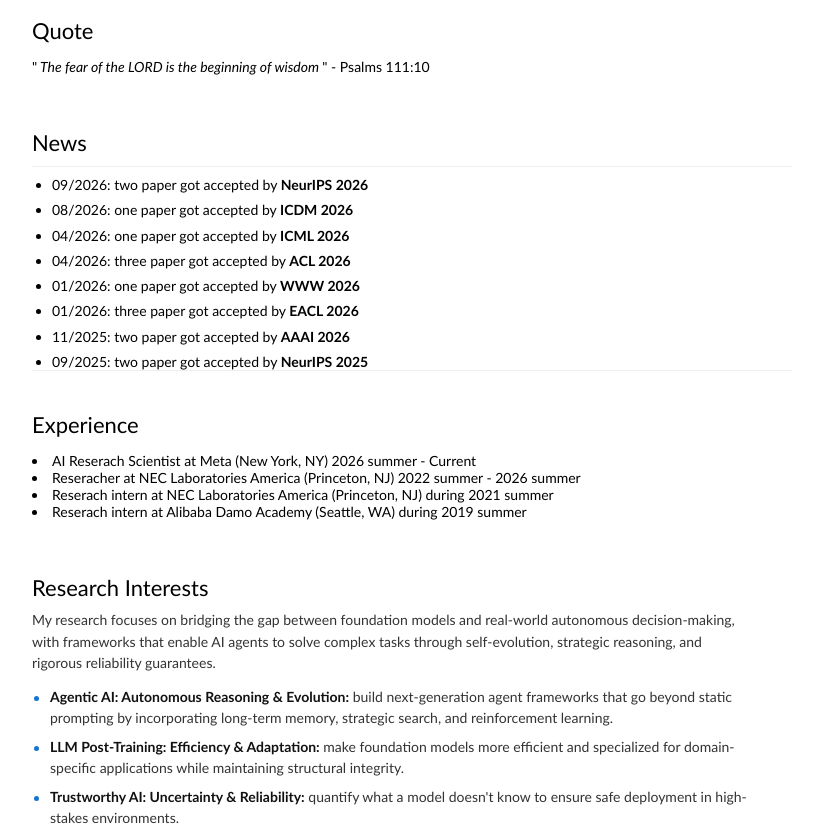
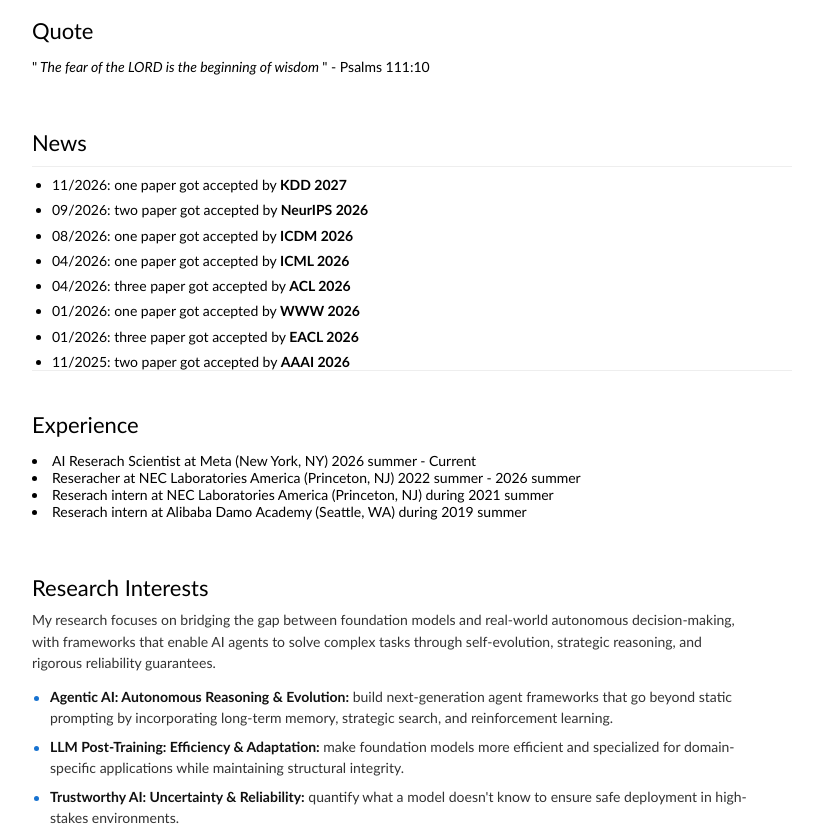
Before and after one commit to zxj32/zxj32.github.io, a plain HTML site: page index.html in a window 1280 px wide. Shown: the part 265-1100 px from the top of the page, without its empty margins (228-1051 px from the left). Drawn offline with Linux system fonts and the light colour scheme.

Commit message:
Update index.html

```diff
--- a/index.html
+++ b/index.html
@@ -55,6 +55,7 @@
               <heading>News</heading>
               <div class="news-scroll" role="region" aria-label="Recent news">
                 <ul class="news-list">
+                <li>11/2026: one paper got accepted by <strong>KDD 2027</strong></li>
                 <li>09/2026: two paper got accepted by <strong>NeurIPS 2026</strong></li>
                 <li>08/2026: one paper got accepted by <strong>ICDM 2026</strong></li>
                 <li>04/2026: one paper got accepted by <strong>ICML 2026</strong></li>
```
